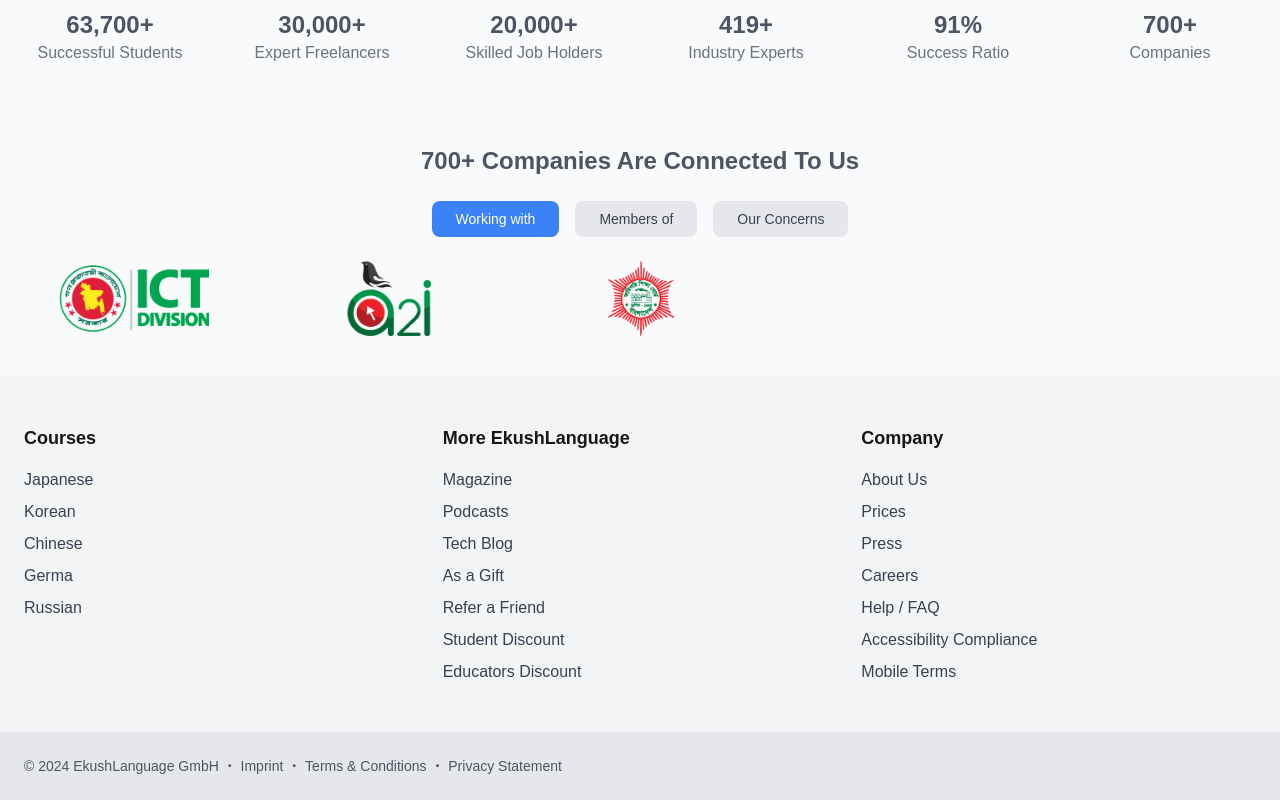
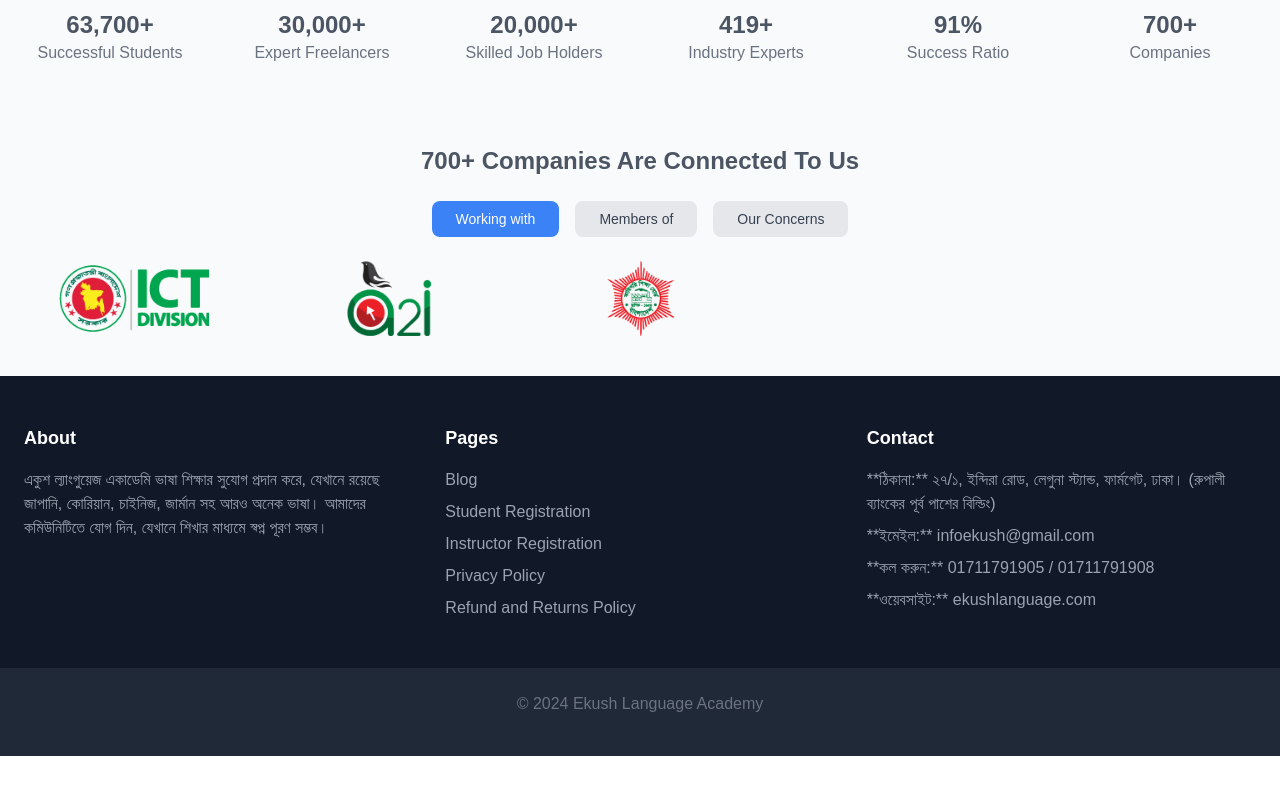
Before and after one commit to itjewel/learninginstituteportal, a Next.js app in the folder frontend/: page / in a window 1280 px wide. Shown: the part 2465-3265 px from the top of the page. After the commit the page ends 3221 px from the top, so only its background shows below. Built offline with nearby package versions, Linux system fonts and the light colour scheme.

Commit message:
footer added

```diff
--- a/frontend/app/components/Footer.tsx
+++ b/frontend/app/components/Footer.tsx
@@ -1,91 +1,99 @@
+import Link from "next/link";
 import React from "react";
 
 const Footer = () => {
   return (
-    <footer className="bg-gray-100">
+    <footer className="bg-gray-900 text-white">
       {/* Main Footer Content */}
       <div className="container mx-auto py-12 px-6">
-        <div className="grid grid-cols-1 sm:grid-cols-2 lg:grid-cols-3 gap-6">
-          {/* Courses Section */}
+        <div className="grid grid-cols-1 md:grid-cols-3 gap-8">
+          {/* About Section */}
           <div>
-            <h3 className="font-bold text-lg mb-4">Courses</h3>
+            <h3 className="font-bold text-lg mb-4">About</h3>
+            <p className="text-gray-400 leading-6">
+            একুশ ল্যাংগুয়েজ একাডেমি ভাষা শিক্ষার সুযোগ প্রদান করে, যেখানে রয়েছে জাপানি, কোরিয়ান, চাইনিজ, জার্মান সহ আরও অনেক ভাষা। আমাদের কমিউনিটিতে যোগ দিন, যেখানে শিখার মাধ্যমে স্বপ্ন পূরণ সম্ভব।
+            </p>
+          </div>
+
+          {/* Pages Section */}
+          <div>
+            <h3 className="font-bold text-lg mb-4">Pages</h3>
             <ul className="space-y-2">
               {[
-                "Japanese",
-                "Korean",
-                "Chinese ",
-                "Germa",
-                "Russian",
-              ].map((course, index) => (
-                <li key={index} className="text-gray-700 hover:underline">
-                  {course}
+                "Blog",
+                "Student Registration",
+                "Instructor Registration",
+                "Privacy Policy",
+                "Refund and Returns Policy",
+              ].map((page, index) => (
+                <li key={index} className="text-gray-400 hover:underline">
+                  {page}
                 </li>
               ))}
             </ul>
           </div>
 
-          {/* More Babbel Section */}
+          {/* Contact Section */}
           <div>
-            <h3 className="font-bold text-lg mb-4">More EkushLanguage</h3>
-            <ul className="space-y-2">
-              {[
-                "Magazine",
-                "Podcasts",
-                "Tech Blog",
-                "As a Gift",
-                "Refer a Friend",
-                "Student Discount",
-                "Educators Discount",
-              ].map((item, index) => (
-                <li key={index} className="text-gray-700 hover:underline">
-                  {item}
-                </li>
-              ))}
-            </ul>
-          </div>
-
-          {/* Company Section */}
-          <div>
-            <h3 className="font-bold text-lg mb-4">Company</h3>
-            <ul className="space-y-2">
-              {[
-                "About Us",
-                "Prices",
-                "Press",
-                "Careers",
-                "Help / FAQ",
-                "Accessibility Compliance",
-                "Mobile Terms",
-              ].map((item, index) => (
-                <li key={index} className="text-gray-700 hover:underline">
-                  {item}
-                </li>
-              ))}
+            <h3 className="font-bold text-lg mb-4">Contact</h3>
+            <ul className="space-y-2 text-gray-400">
+              <li>
+                **ঠিকানা:** ২৭/১, ইন্দিরা রোড, লেগুনা স্ট্যান্ড, ফার্মগেট, ঢাকা।
+                (রুপালী ব্যাংকের পূর্ব পাশের বিল্ডিং)
+              </li>
+              <li>
+                **ইমেইল:**{" "}
+                <Link
+                  href="mailto:infoekush@gmail.com"
+                  className="hover:text-blue-500"
+                >
+                  infoekush@gmail.com
+                </Link>
+              </li>
+              <li>
+                **কল করুন:**{" "}
+                <Link href="tel:01711791905" className="hover:text-blue-500">
+                  01711791905
+                </Link>{" "}
+                /{" "}
+                <Link href="tel:01711791908" className="hover:text-blue-500">
+                  01711791908
+                </Link>
+              </li>
+              <li>
+                **ওয়েবসাইট:**{" "}
+                <Link
+                  href="https://ekushlanguage.com"
+                  target="_blank"
+                  rel="noopener noreferrer"
+                  className="hover:text-blue-500"
+                >
+                  ekushlanguage.com
+                </Link>
+              </li>
             </ul>
           </div>
         </div>
       </div>
 
       {/* Bottom Footer */}
-      <div className="bg-gray-200 py-6">
-        <div className="container mx-auto flex flex-col md:flex-row items-center justify-between px-6 text-sm text-gray-600">
-          <p>© 2024 EkushLanguage GmbH ・ Imprint ・ Terms & Conditions ・ Privacy Statement</p>
-          <div className="flex space-x-4 mt-4 md:mt-0">
-            <a href="#" className="hover:text-blue-600">
+      <div className="bg-gray-800 py-6">
+        <div className="container mx-auto text-center text-gray-500">
+          <p>© 2024 Ekush Language Academy </p>
+          <div className="flex justify-center space-x-4 mt-4">
+            <Link href="https://www.facebook.com/JahirEkush21" className="hover:text-blue-500">
               <i className="fab fa-facebook"></i>
-            </a>
-            <a href="#" className="hover:text-blue-600">
+            </Link>
+            <Link href="#" className="hover:text-blue-500">
               <i className="fab fa-twitter"></i>
-            </a>
-            <a href="#" className="hover:text-blue-600">
+            </Link>
+            <Link href="https://www.youtube.com/@EkushLanguage" className="hover:text-blue-500">
               <i className="fab fa-youtube"></i>
-            </a>
-            <a href="#" className="hover:text-blue-600">
-              <i className="fab fa-instagram"></i>
-            </a>
-            <a href="#" className="hover:text-blue-600">
+            </Link>
+
+            <Link href="#" className="hover:text-blue-500">
               <i className="fab fa-linkedin"></i>
-            </a>
+            </Link>
           </div>
         </div>
       </div>
```
